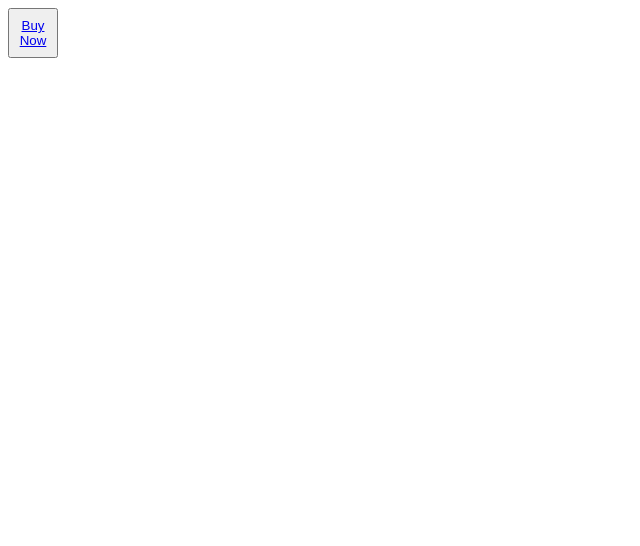
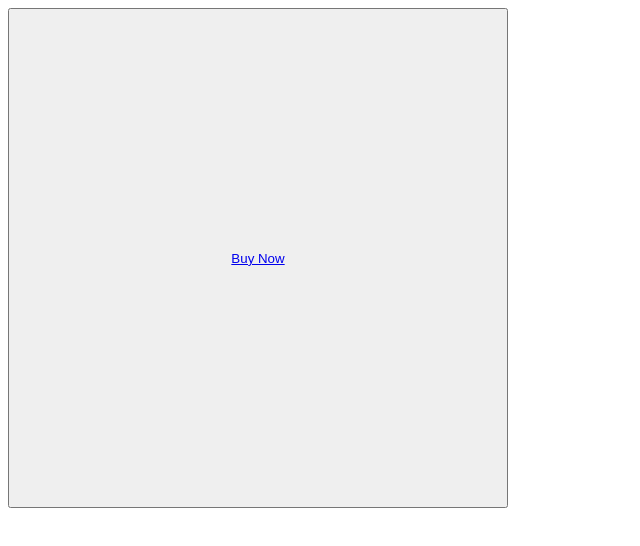
Before and after one commit to sbdales/abTestingB, a plain HTML site: page index.html in a window 1280 px wide. Shown: the whole page, without its empty margins (0-640 px from the left). Drawn offline with Linux system fonts and the light colour scheme.

Commit message:
Update index.html

```diff
--- a/index.html
+++ b/index.html
@@ -1,3 +1,3 @@
 <form>
-<button style="height:50px;width:50px"><a href="/thankyou.html">Buy Now</a></button>
+<button style="height:500px;width:500px"><a href="/thankyou.html">Buy Now</a></button>
 </form>
```
